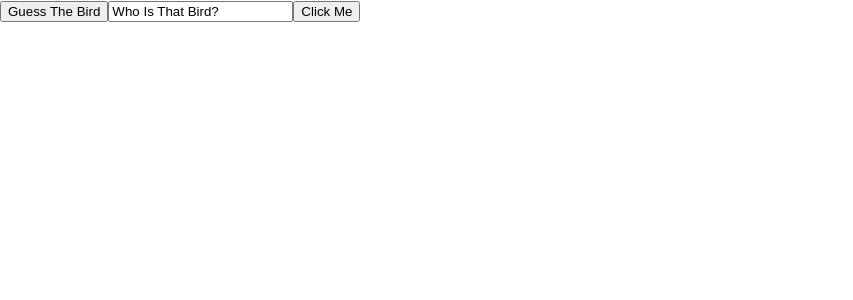
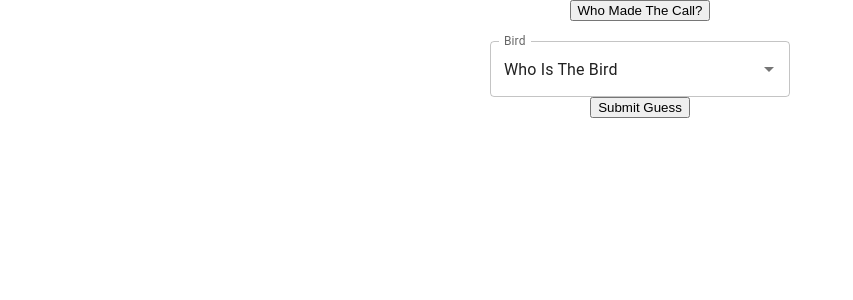
Before and after one commit to TylerWaugh01/Sound-Game-, a React (Create React App) app: page / in a window 1280 px wide. Shown: the top 300 px of the page, without its empty margins (0-853 px from the left). Built offline with nearby package versions, Linux system fonts and the light colour scheme.

Commit message:
Organize Components

```diff
--- a/src/components/PlayGame.js
+++ b/src/components/PlayGame.js
@@ -5,16 +5,31 @@ import TextField from '@mui/material/TextField';
 import Autocomplete from '@mui/material/Autocomplete';
 import { useState } from 'react';
 import Box from '@mui/material/Box'
+import styled from "styled-components";
 
-// const [value, setValue] = useState(name[0]);
+const Container = styled.div`
+    /* padding: 20px; */
+    display: flex;
+    /* flex-wrap: wrap; */
+    align-items: center;
+    justify-content: center;
+    flex-direction: column;
+`;
+
+const Image = styled.img`
+  width: 100%;
+  height: 100%;
+  object-fit: cover;
+`;
 
 function PlayGame() {
 
+    // const [sucessGuess, setGuess] = useState("flex")
     const [sucessGuess, setGuess] = useState("none")
-    const [val, setVal] = useState("Who Is That Bird?")
+    const [val, setVal] = useState("")
 
     const click = () => {
-        if (val === randomBird.name) {
+        if (inputValue === randomBird.label) {
             setGuess("flex")
         } else {
             alert("Try Again")
@@ -30,6 +45,7 @@ function PlayGame() {
         // const newvalue = event.target.value
         // setVal(newvalue)
         setVal(event.target.value)
+        click();
     }
 
 
@@ -41,41 +57,55 @@ function PlayGame() {
         volume: 0.1,
     });
 
-
+    const [value, setValue] = useState("Who Is The Bird");
+    const [inputValue, setInputValue] = useState('');
 
     return (
-        <div>
-             {/* <Autocomplete
-      disablePortal
-      id="Bird-Box"
+        <Container>
+            <button onClick={() => call.play()}>
+                 Who Made The Call?
+           </button>
+
+          <br />
+          <Autocomplete
+            value={value}
+            onChange={(event, newValue) => {
+              setValue(newValue);
+            }}
+            inputValue={inputValue}
+            onInputChange={(event, newInputValue) => {
+              setInputValue(newInputValue);
+            }}
+            id="bird"
             options={Birds}
             sx={{ width: 300 }}
-      renderInput={(params) => <TextField {...params} name="bird" />}
-    /> */}
+            renderInput={(params) => <TextField {...params} label="Bird" />}
+          />
+
+<button onClick={click}>Submit Guess</button>
 
 
 
-            <button onClick={() => call.play()}>
-                Guess The Bird
-            </button>
-            <input onChange={change}
-                value={val} />
-            <button onClick={click}>Click Me</button>
 
 <Box sx={{
     display: sucessGuess,
-                height: "40vh",
+    height: "50vh",
 
 
 
     }} >
-                <img src={randomBird.img} />
+         <Image src={randomBird.img} />
 </Box>
+</Container>
 
 
-        </div>
-    )
+
+
+      );
         }
+
+        export default PlayGame;
+
 
 // Need a type for the input? Perhaps a form input. Nested paper, boxes... form, form label
 
@@ -88,4 +118,14 @@ function PlayGame() {
 
 
 
-export default PlayGame;
+
+
+/* <Box sx={{
+    display: sucessGuess,
+    height: "40vh",
+
+
+
+    }} >
+    <img src={randomBird.img} />
+</Box> */
--- a/src/components/Select.jsx
+++ /dev/null
@@ -1,111 +0,0 @@
-import { useState, useEffect, Fragment } from 'react';
-import TextField from '@mui/material/TextField';
-import Autocomplete from '@mui/material/Autocomplete';
-import CircularProgress from '@mui/material/CircularProgress';
-import { Birds } from '../data';
-import PlayGame from './PlayGame';
-
-function sleep(delay = 0) {
-  return new Promise((resolve) => {
-    setTimeout(resolve, delay);
-  });
-}
-
-export default function Select() {
-  const [open, setOpen] = useState(false);
-  const [options, setOptions] = useState([]);
-  const loading = open && options.length === 0;
-
-
-  useEffect(() => {
-    let active = true;
-
-    if (!loading) {
-      return undefined;
-    }
-
-    (async () => {
-      await sleep(1e3);
-
-      if (active) {
-        setOptions([...Birds]);
-      }
-    })();
-
-    return () => {
-      active = false;
-    };
-  }, [loading]);
-
-  useEffect(() => {
-    if (!open) {
-      setOptions([]);
-    }
-  }, [open]);
-
-  return (
-
-    <Autocomplete
-      id="asynchronous"
-      sx={{ width: 300 }}
-      open={open}
-      onOpen={() => {
-        setOpen(true);
-      }}
-      onClose={() => {
-        setOpen(false);
-      }}
-      isOptionEqualToValue={(option, value) => option.name === value.name}
-      getOptionLabel={(option) => option.name}
-      options={options}
-      loading={loading}
-      renderInput={(params) => (
-        <TextField
-          {...params}
-          label="Your Guess"
-          InputProps={{
-            ...params.InputProps,
-            endAdornment: (
-              <Fragment>
-                {loading ? <CircularProgress color="inherit" size={20} /> : null}
-                {params.InputProps.endAdornment}
-              </Fragment>
-            ),
-          }}
-        />
-      )}
-    />
-  );
-}
-
-
-
-
-
-// do {
-//   guessString = prompt('I am thinking of a number in the range 1-100.\n\nWhat is it?');
-//   guessNumber = +guessString; // converts the guess to a number
-//   numTries +=1;
-//   correct = checkGuess(guessNumber, target);
-// } while(!correct);
-
-// alert('You got it! Tne number was ' + target + '.\n\nIt took you ' + numTries + ' tries to guess correctly.');
-
-// }
-
-// function checkGuess(guessNumber, target) {
-// let correct = false;
-
-// if (isNaN(guessNumber)) {
-//   alert('You have not entered a number.\n\nPlease enter a number in the 1-100 range.');
-// } else if ((guessNumber < 1) || (guessNumber > 100)) {
-//   alert('Please enter an integer in the 1-100 range.');
-// } else if (guessNumber > target) {
-//   alert('Your number is too large!');
-// } else if (guessNumber < target) {
-//   alert('Your number is too small!');
-// } else {
-//   correct = true;
-// }
-// return correct;
-// }
--- a/src/data.js
+++ b/src/data.js
@@ -6,13 +6,13 @@ import doveCall from "./assets/sounds/mourning-dove-sound.mp3"
 export const Birds = [
     {
       id: 1,
-      name: "Robin",
+      label: "Robin",
       img: robin,
       sound: robinCall,
     },
     {
         id: 2,
-        name: "Dove",
+        label: "Dove",
         img: dove,
         sound: doveCall,
       },
```
Also changed, not shown: src/components/Winner.jsx (deleted, +0 -9 lines). Lines whose indentation alone changed are shown as unchanged.
